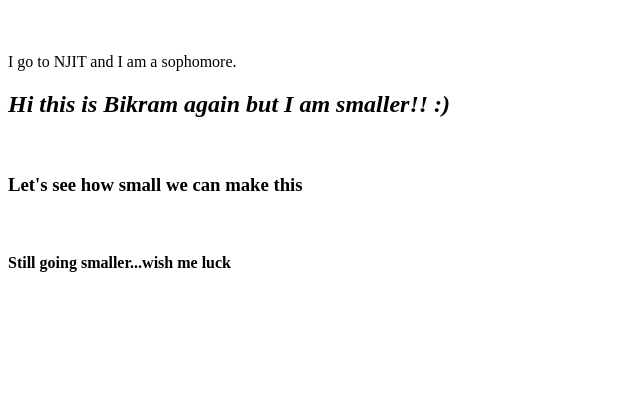
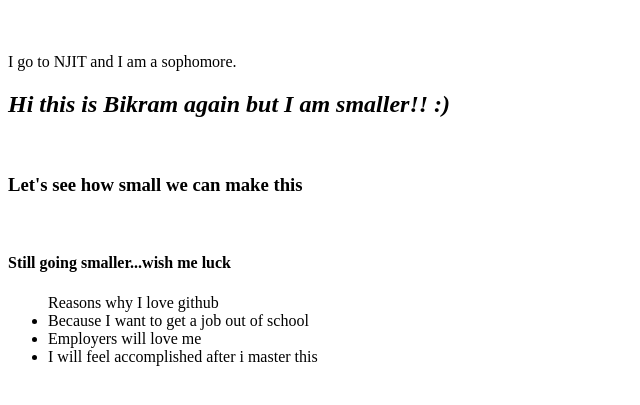
Before and after one commit to bikramsandhu/10HtmlElements, a plain HTML site: page index.html in a window 1280 px wide. Shown: the part 61-466 px from the top of the page, without its empty margins (0-640 px from the left). Drawn offline with Linux system fonts and the light colour scheme.

Commit message:
added list to why i love github

```diff
--- a/index.html
+++ b/index.html
@@ -6,5 +6,10 @@
 	</p>
 <h2><i>Hi this is Bikram again but I am smaller!! :)</i></h2><br>
 <h3><b>Let's see how small we can make this</b></h3><br>
-<h4>Still going smaller...wish me luck</h4><br>
+<h4>Still going smaller...wish me luck</h4>
+<ul>Reasons why I love github
+<li>Because I want to get a job out of school
+<li>Employers will love me
+<li>I will feel accomplished after i master this
+</ul><br>
 </html>
```
